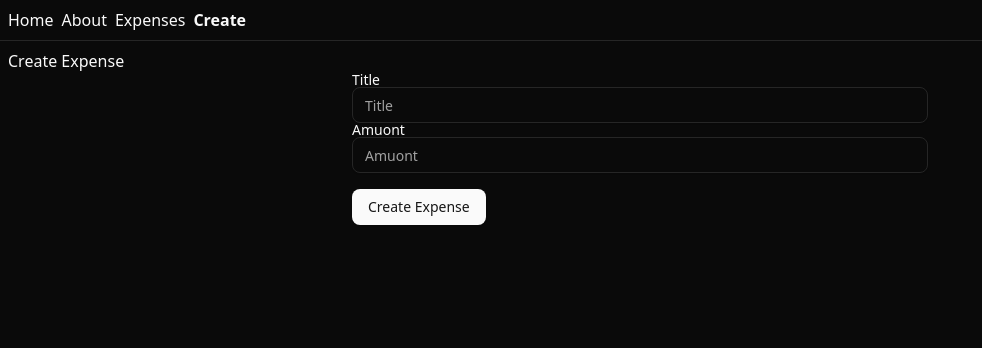
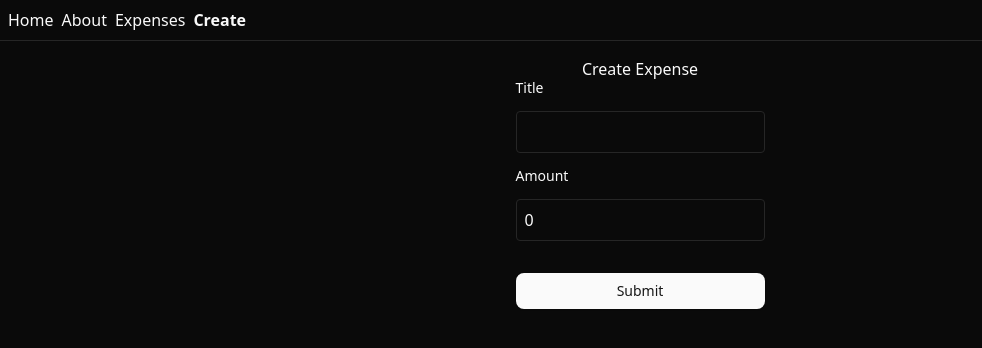
Before and after one commit to phammings/expense-tracker-tutorial, a React (Vite) app in the folder frontend/: page /create-expense in a window 1280 px wide. Shown: the top 348 px of the page, without its empty margins (0-982 px from the left). Built offline with nearby package versions, Linux system fonts and the light colour scheme; what hono would draw is missing.

Commit message:
feat: created create-expense route with navigation

```diff
--- a/frontend/package.json
+++ b/frontend/package.json
@@ -13,6 +13,7 @@
     "@radix-ui/react-label": "^2.1.2",
     "@radix-ui/react-slot": "^1.1.2",
     "@tailwindcss/vite": "^4.0.9",
+    "@tanstack/react-form": "^1.0.0",
     "@tanstack/react-query": "^5.67.1",
     "@tanstack/react-router": "^1.112.7",
     "@tanstack/router-vite-plugin": "^1.112.7",
--- a/frontend/src/routes/create-expense.tsx
+++ b/frontend/src/routes/create-expense.tsx
@@ -1,21 +1,93 @@
-import { createFileRoute } from '@tanstack/react-router'
+import { createFileRoute, useNavigate } from '@tanstack/react-router'
 import { Label } from '@/components/ui/label'
-import { Input } from '@/components/ui/input'
 import { Button } from '@/components/ui/button'
+import { useForm } from '@tanstack/react-form'
+import { api } from '@/lib/api'
 
 export const Route = createFileRoute('/create-expense')({
   component: CreateExpense,
 })
 
 function CreateExpense() {
-  return <div className="p-2">
-    <h2>Create Expense</h2>
-    <form className="max-w-xl m-auto">
-      <Label htmlFor="title">Title</Label>
-      <Input type="text" id="title" placeholder="Title" />
-      <Label htmlFor="amount">Amuont</Label>
-      <Input type="text" id="amount" placeholder="Amuont" />
-      <Button className="mt-4" type="submit">Create Expense</Button>
-    </form>
-  </div>
+  const navigate = useNavigate();
+  const form = useForm({
+    defaultValues: {
+      title: "",
+      amount: 0,
+    },
+    onSubmit: async ({ value }) => {
+      const res = await api.expenses.$post({ json: value });
+      if (!res.ok) {
+        throw new Error("server error")
+      }
+      navigate({ to: "/expenses" })
+    },
+  })
+
+  return (
+    <div className="flex justify-center items-center p-4">
+      <div className="max-w-xl">
+        <h2 className="text-center">Create Expense</h2>
+        <form
+          onSubmit={(e) => {
+            e.preventDefault()
+            e.stopPropagation()
+            form.handleSubmit()
+          }}
+          className="flex flex-col gap-y-4"
+        >
+          <form.Field
+              name="title"
+              children={(field) => (
+                <>
+                  <Label htmlFor={field.name}>Title</Label>
+                  <input
+                    id={field.name}
+                    name={field.name}
+                    value={field.state.value}
+                    onBlur={field.handleBlur}
+                    onChange={(e) => field.handleChange(e.target.value)}
+                    className="border rounded p-2 w-full"
+                  />
+                  {field.state.meta.isTouched && field.state.meta.errors.length ? (
+                    <em>{field.state.meta.errors.join(', ')}</em>
+                  ) : null}
+                  {field.state.meta.isValidating ? 'Validating...' : null}
+                </>
+              )}
+            />
+
+            <form.Field
+              name="amount"
+              children={(field) => (
+                <>
+                  <Label htmlFor="amount">Amount</Label>
+                  <input
+                    id={field.name}
+                    name={field.name}
+                    value={field.state.value}
+                    onBlur={field.handleBlur}
+                    type="number"
+                    onChange={(e) => field.handleChange(Number(e.target.value))}
+                    className="border rounded p-2 w-full"
+                  />
+                  {field.state.meta.isTouched && field.state.meta.errors.length ? (
+                    <em>{field.state.meta.errors.join(', ')}</em>
+                  ) : null}
+                  {field.state.meta.isValidating ? 'Validating...' : null}
+                </>
+              )}
+            />
+            <form.Subscribe
+              selector={(state) => [state.canSubmit, state.isSubmitting]}
+              children={([canSubmit, isSubmitting]) => (
+                <Button className="mt-4 w-full" type="submit" disabled={!canSubmit}>
+                  {isSubmitting ? '...' : 'Submit'}
+                </Button>
+              )}
+            />
+        </form>
+      </div>
+    </div>
+  );
 }
```
Also changed, not shown: 2 other files (tests, documents, lock files or other folders).
